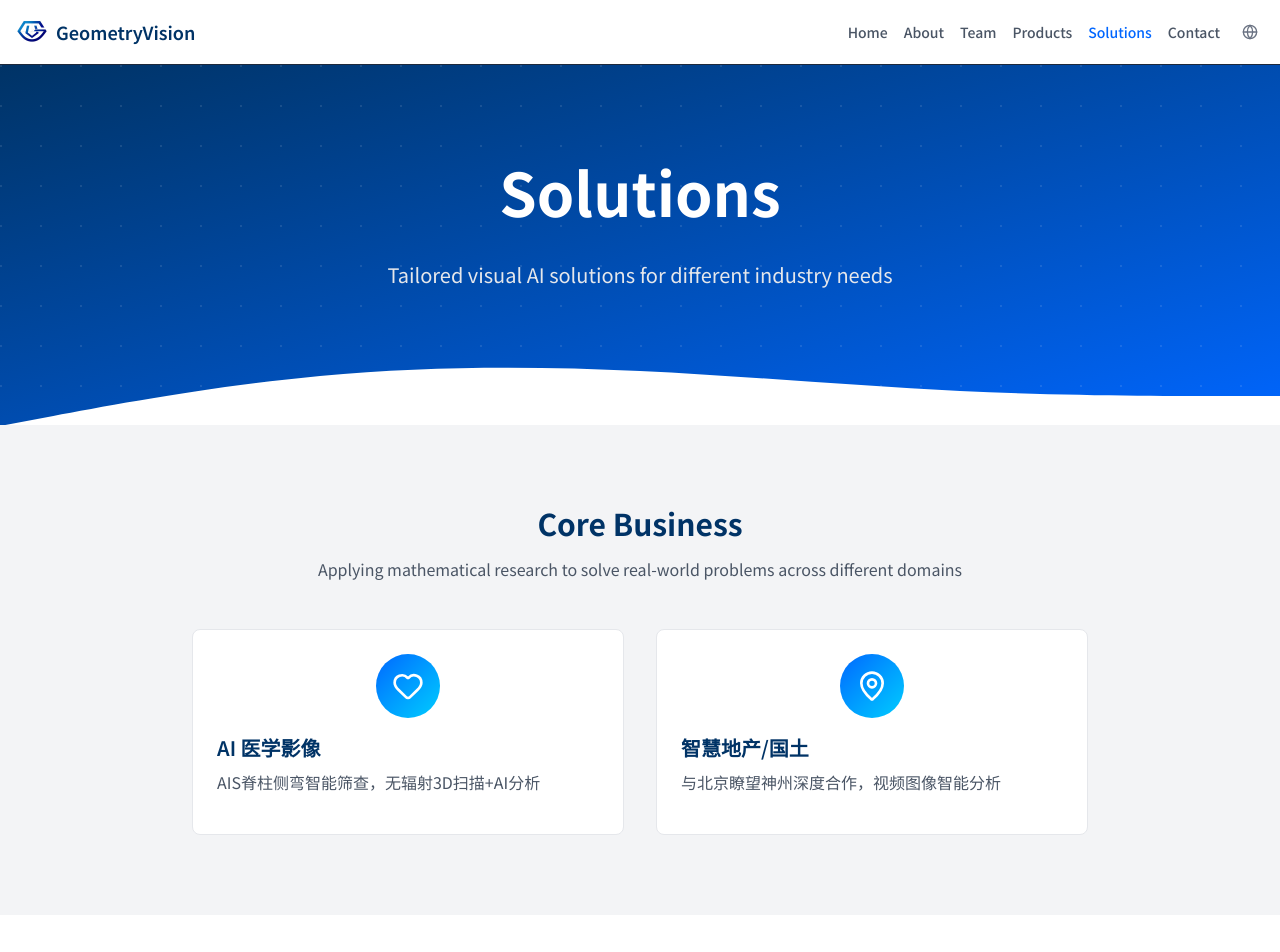
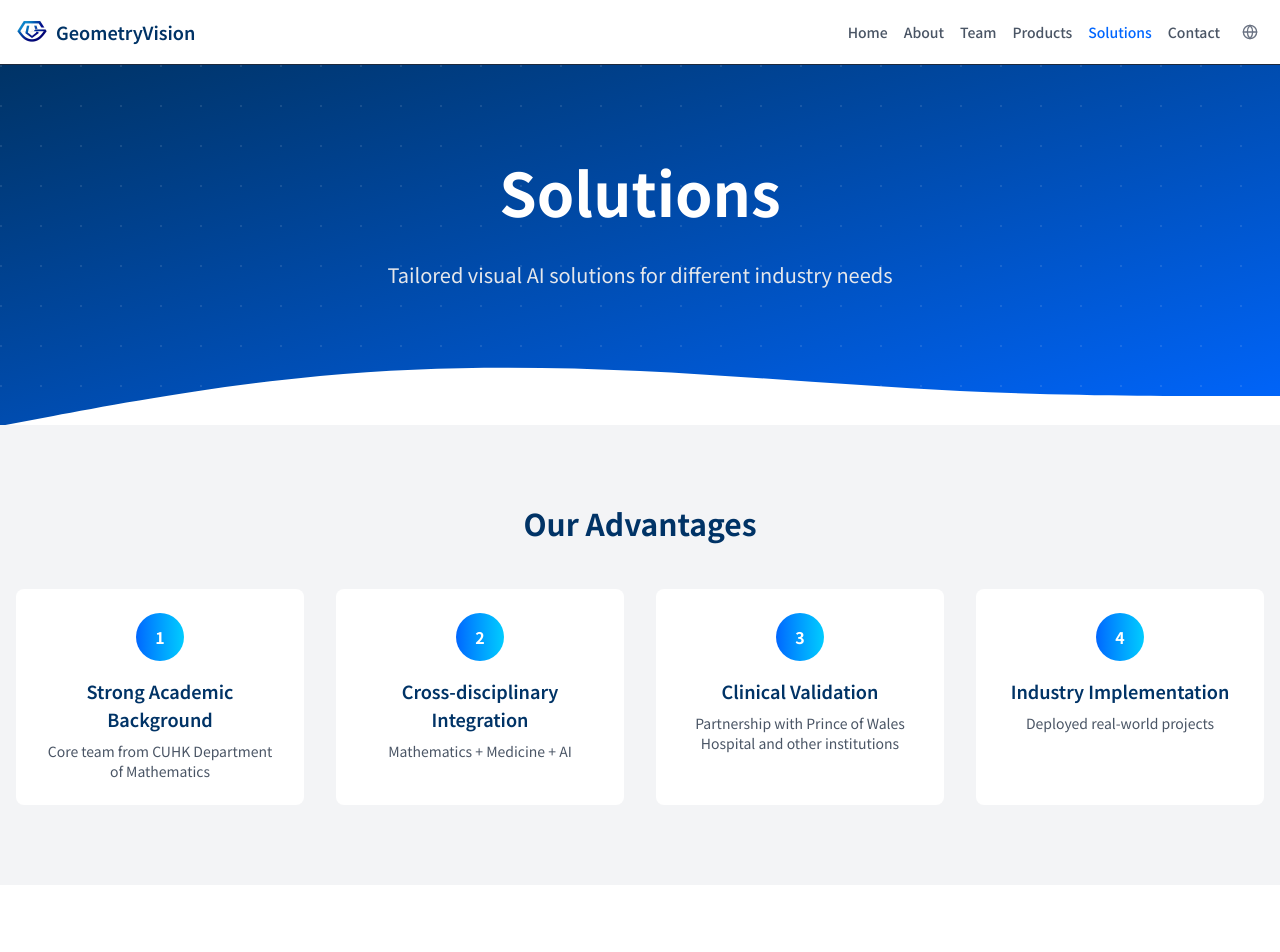
Before and after one commit to ChanceAroundYou/geometryvision-website, a Next.js app: page /en/solutions in a window 1280 px wide. Shown: the top 952 px of the page. Built offline with nearby package versions, Linux system fonts and the light colour scheme.

Commit message:
fix: solutions页面使用ProjectsSection组件，调整颜色交替

```diff
--- a/src/app/[locale]/solutions/page.tsx
+++ b/src/app/[locale]/solutions/page.tsx
@@ -1,8 +1,8 @@
 import type { Metadata } from "next";
 import { getTranslations } from "next-intl/server";
-import Link from "next/link";
-import { Factory, Hospital, Building2, ShoppingCart, Car, Cpu, TrendingUp, Shield, Brain, Heart, MapPin } from "lucide-react";
+import { Factory, Hospital, Building2, ShoppingCart, Car, Cpu, TrendingUp, Shield, Brain } from "lucide-react";
 import { Hero } from "@/components/Hero";
+import { ProjectsSection } from "@/components/ProjectsSection";
 import { Section, SectionHeader, Card, CTASection, IconBadge } from "@/components/ui";
 
 export const metadata: Metadata = {
@@ -54,21 +54,6 @@ const solutions = [
   },
 ];
 
-const coreBusinessItems = [
-  {
-    icon: Heart,
-    title: "AI 医学影像",
-    description: "AIS脊柱侧弯智能筛查，无辐射3D扫描+AI分析",
-    href: "/projects/ais",
-  },
-  {
-    icon: MapPin,
-    title: "智慧地产/国土",
-    description: "与北京瞭望神州深度合作，视频图像智能分析",
-    href: "/projects/smart-land",
-  },
-];
-
 const advantages = [
   { key: "academic" },
   { key: "crossdisciplinary" },
@@ -108,30 +93,8 @@ export default async function SolutionsPage({
         description={t("Solutions.description")}
       />
 
-      {/* Core Business Section */}
+      {/* Advantages Section */}
       <Section background="gray">
-        <SectionHeader
-          title={t("Solutions.coreBusiness.title")}
-          description={t("Solutions.coreBusiness.description")}
-        />
-
-        <div className="grid grid-cols-1 md:grid-cols-2 gap-8 max-w-4xl mx-auto">
-          {coreBusinessItems.map((item, index) => (
-            <Link key={index} href={getLocalizedHref(item.href)}>
-              <Card bordered hover className="h-full">
-                <IconBadge icon={item.icon} />
-                <h3 className="text-xl font-semibold text-[#003366] mb-2">
-                  {item.title}
-                </h3>
-                <p className="text-gray-600 mb-4">{item.description}</p>
-              </Card>
-            </Link>
-          ))}
-        </div>
-      </Section>
-
-      {/* Advantages Section */}
-      <Section background="white">
         <SectionHeader title={t("Solutions.advantages.title")} />
 
         <div className="grid grid-cols-1 md:grid-cols-2 lg:grid-cols-4 gap-8">
@@ -152,7 +115,7 @@ export default async function SolutionsPage({
       </Section>
 
       {/* Technologies Section */}
-      <Section background="gray">
+      <Section background="white">
         <SectionHeader
           title={t("Solutions.tech.title")}
           description={t("Solutions.tech.description")}
@@ -177,6 +140,9 @@ export default async function SolutionsPage({
           ))}
         </div>
       </Section>
+
+      {/* Core Business Section - ProjectsSection */}
+      <ProjectsSection locale={locale} background="gray" />
 
       {/* Industry Solutions Grid */}
       <Section background="white">
```
